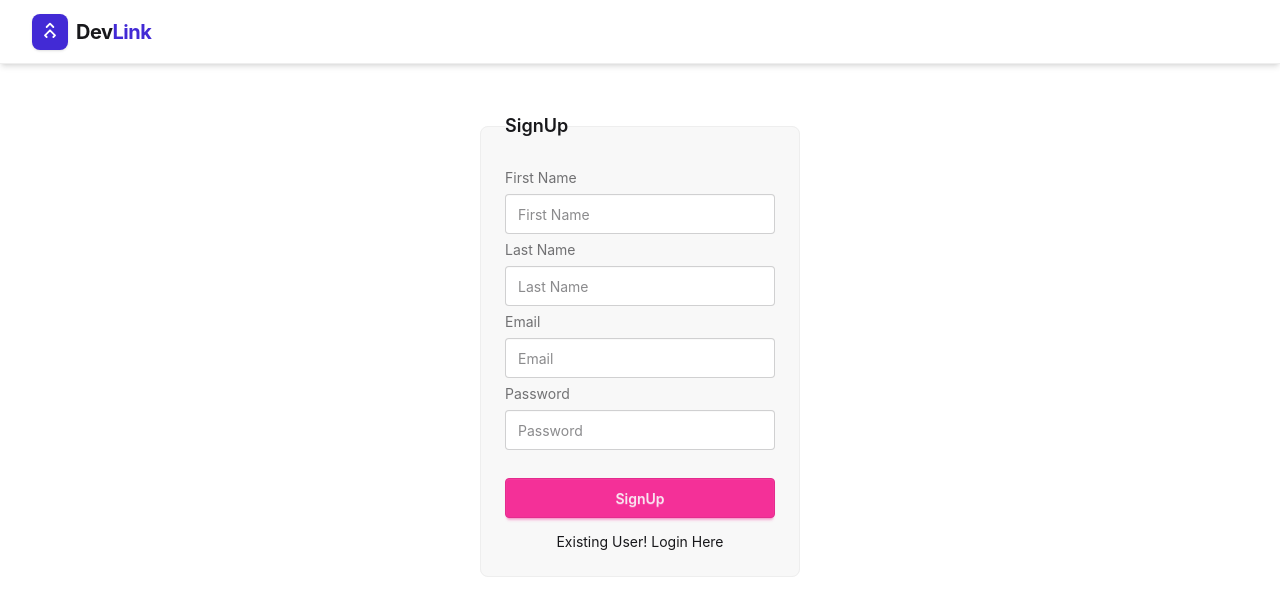
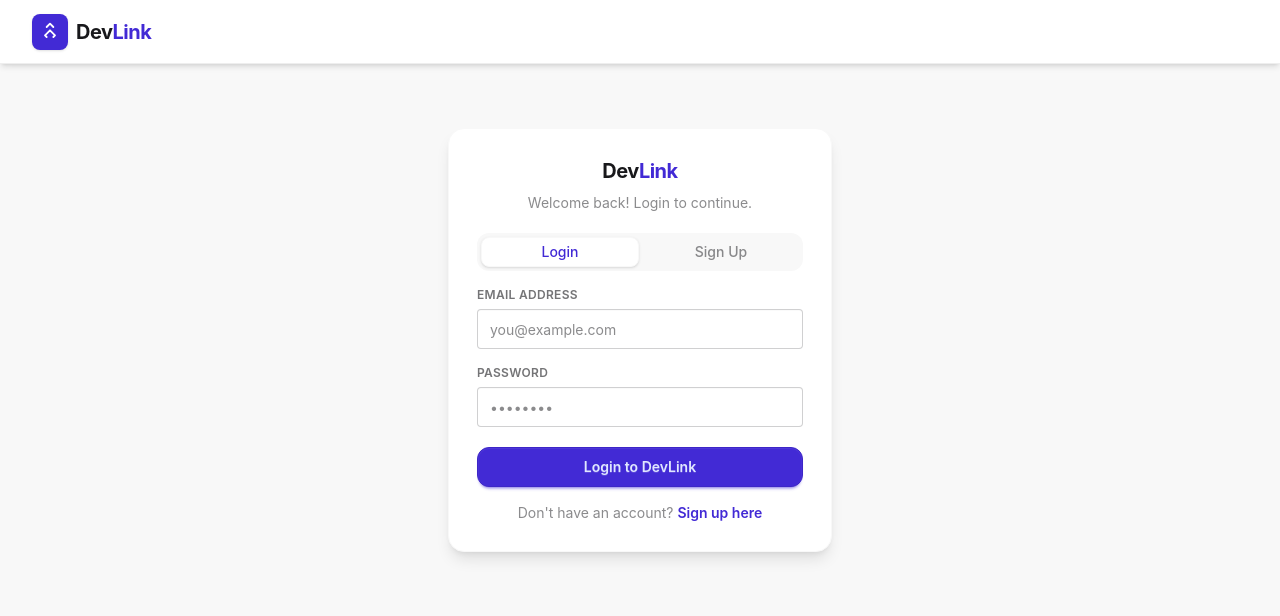
Before and after one commit to Saloni-Shukla78/DevLink, a React (Vite) app in the folder frontend/: page /login in a window 1280 px wide. Shown: the top 616 px of the page. Built offline with nearby package versions, Linux system fonts and the light colour scheme; no server answers.

Commit message:
improve the login ui

```diff
--- a/frontend/src/components/Login.jsx
+++ b/frontend/src/components/Login.jsx
@@ -2,7 +2,7 @@ import { useState } from "react";
 import axios from "axios";
 import { useDispatch } from "react-redux";
 import { addUser } from "../utils/userSlice";
-import { useNavigate } from "react-router-dom";
+import { useNavigate,Link } from "react-router-dom";
 import { Base_url } from "../utils/constants";
 
 const Login = () => {
@@ -10,12 +10,17 @@ const Login = () => {
   const [lastName, setLastName] = useState("");
   const [email, setEmail] = useState("");
   const [password, setPassword] = useState("");
-  const [isLogin, setIsLogin] = useState(false);
+  const [isLogin, setIsLogin] = useState(true);
   const [error, setError] = useState("");
+  const [loading, setLoading] = useState(false);
   const dispatch = useDispatch();
   const navigate = useNavigate();
+
   const handleLogin = async () => {
     try {
+      setLoading(true);
+      setError("");
+
       const res = await axios.post(
         Base_url + "/login",
         {
@@ -29,10 +34,15 @@ const Login = () => {
     } catch (err) {
       setError(err?.response?.data || "Something went wrong!");
     }
+    finally {
+      setLoading(false);
+    }
   };
 
   const handleSignup = async () => {
     try {
+      setLoading(true);
+      setError("");
       const res = await axios.post(
         Base_url + "/signup",
         {
@@ -47,71 +57,162 @@ const Login = () => {
       navigate("/profile");
     } catch (err) {
       setError(err?.response?.data || "Something went wrong!");
+    }finally {
+      setLoading(false);
     }
   };
 
   return (
-    <div className="flex justify-center my-10">
-      <fieldset className="fieldset bg-base-200 border-base-300 rounded-box w-xs border p-6">
-        <legend className="fieldset-legend text-lg">
-          {isLogin ? "Login" : "SignUp"}
-        </legend>
+     <div className="flex justify-center items-start pt-16 px-4 bg-base-200 min-h-[calc(100vh-60px)]">
 
+      {/* Card — max-w-sm keeps it narrow and form-like */}
+      <div className="bg-base-100 rounded-2xl border border-base-200 shadow-lg w-full max-w-sm p-7">
+
+        {/* Logo + branding at top of card */}
+        <div className="flex flex-col items-center gap-2 mb-5">
+          <Link to="/login" className="flex flex-col items-center gap-2 group">
+            {/* <div className="w-12 h-12 rounded-2xl bg-primary flex items-center justify-center shadow-sm">
+              <svg width="24" height="24" viewBox="0 0 24 24" fill="none"
+                stroke="white" strokeWidth="2.2" strokeLinecap="round" strokeLinejoin="round">
+                <path d="M16 18l2-2-6-6-6 6 2 2" />
+                <path d="M8 6l4-4 4 4" />
+              </svg>
+            </div> */}
+            <span className="text-xl font-bold tracking-tight text-base-content group-hover:text-primary transition-colors">
+              Dev<span className="text-primary">Link</span>
+            </span>
+          </Link>
+          <p className="text-sm text-base-content/50 text-center">
+            {isLogin ? "Welcome back! Login to continue." : "Join thousands of developers."}
+          </p>
+        </div>
+
+        {/* Login / Sign Up tab switcher */}
+        {/* p-1 bg-base-200 rounded-xl → pill container */}
+        <div className="flex bg-base-200 rounded-xl p-1 mb-4 gap-1">
+          <button
+            onClick={() => { setIsLogin(true); setError(""); }}
+            className={`flex-1 py-1 text-sm font-medium rounded-lg transition-all duration-200 ${
+              isLogin
+                ? "bg-base-100 text-primary shadow-sm border border-base-200"
+                : "text-base-content/50 hover:text-base-content"
+            }`}
+          >
+            Login
+          </button>
+          <button
+            onClick={() => { setIsLogin(false); setError(""); }}
+            className={`flex-1 py-1 text-sm font-medium rounded-lg transition-all duration-200 ${
+              !isLogin
+                ? "bg-base-100 text-primary shadow-sm border border-base-200"
+                : "text-base-content/50 hover:text-base-content"
+            }`}
+          >
+            Sign Up
+          </button>
+        </div>
+
+        {/* Form fields */}
+        <div className="flex flex-col gap-4">
+
+          {/* Sign up only fields */}
           {!isLogin && (
-          <>
-            <label className="label text-sm">First Name</label>
+            <div className="flex gap-3">
+              <div className="flex-1">
+                <label className="block text-xs font-semibold text-base-content/60 mb-1.5 uppercase tracking-wide">
+                  First Name
+                </label>
                 <input
                   type="text"
                   value={firstName}
-              name="firstName"
-              className="input focus:outline-none focus:ring-0"
-              placeholder="First Name"
+                  placeholder="Rahul"
                   onChange={(e) => setFirstName(e.target.value)}
+                  className="input input-bordered w-full focus:outline-none focus:ring-2 focus:ring-primary focus:border-transparent text-sm"
                 />
-
-            <label className="label text-sm">Last Name</label>
+              </div>
+              <div className="flex-1">
+                <label className="block text-xs font-semibold text-base-content/60 mb-1.5 uppercase tracking-wide">
+                  Last Name
+                </label>
                 <input
-              type="lastName"
+                  type="text"
                   value={lastName}
-              name="lastName"
-              className="input focus:outline-none focus:ring-0"
-              placeholder="Last Name"
+                  placeholder="Kumar"
                   onChange={(e) => setLastName(e.target.value)}
+                  className="input input-bordered w-full focus:outline-none focus:ring-2 focus:ring-primary focus:border-transparent text-sm"
                 />
-          </>
+              </div>
+            </div>
           )}
 
-        <label className="label text-sm">Email</label>
+          <div>
+            <label className="block text-xs font-semibold text-base-content/60 mb-1.5 uppercase tracking-wide">
+              Email address
+            </label>
             <input
               type="email"
               value={email}
-          name="email"
-          className="input focus:outline-none focus:ring-0"
-          placeholder="Email"
+              placeholder="you@example.com"
               onChange={(e) => setEmail(e.target.value)}
+              className="input input-bordered w-full focus:outline-none focus:ring-2 focus:ring-primary focus:border-transparent text-sm"
             />
+          </div>
 
-        <label className="label text-sm">Password</label>
+          <div>
+            <div className="flex items-center justify-between mb-1.5">
+              <label className="block text-xs font-semibold text-base-content/60 uppercase tracking-wide">
+                Password
+              </label>
+              {/* {isLogin && (
+                <span className="text-xs text-primary cursor-pointer hover:underline">
+                  Forgot password?
+                </span>
+              )} */}
+            </div>
             <input
               type="password"
               value={password}
-          name="password"
-          className="input focus:outline-none focus:ring-0"
-          placeholder="Password"
+              placeholder="••••••••"
               onChange={(e) => setPassword(e.target.value)}
+              className="input input-bordered w-full focus:outline-none focus:ring-2 focus:ring-primary focus:border-transparent text-sm"
             />
-        <p className="text-red-500">{error}</p>
+          </div>
 
-        <button className="btn btn-secondary mt-4" onClick={isLogin?handleLogin:handleSignup}>
-          {isLogin ? "Login" : "SignUp"}
+          {/* Error message */}
+          {error && (
+            <div className="alert alert-error py-2 text-sm">
+              <span>{error}</span>
+            </div>
+          )}
+
+          {/* Submit button */}
+          <button
+            onClick={isLogin ? handleLogin : handleSignup}
+            disabled={loading}
+            className="btn btn-primary w-full rounded-xl text-sm font-semibold mt-1 disabled:opacity-60"
+          >
+            {loading ? (
+              <span className="flex items-center gap-2">
+                <span className="loading loading-spinner loading-sm" />
+                {isLogin ? "Logging in..." : "Creating account..."}
+              </span>
+            ) : (
+              isLogin ? "Login to DevLink" : "Create Account"
+            )}
           </button>
-        <p
-          className="text-center mt-2 cursor-pointer text-sm"
-          onClick={() => setIsLogin((value) => !value)}
+        </div>
+
+        {/* Bottom toggle text */}
+        <p className="text-center text-sm text-base-content/50 mt-4">
+          {isLogin ? "Don't have an account?" : "Already have an account?"}{" "}
+          <span
+            onClick={() => { setIsLogin((v) => !v); setError(""); }}
+            className="text-primary font-semibold cursor-pointer hover:underline"
           >
-          {isLogin ? "New User! SignUp Here" : "Existing User! Login Here"}
+            {isLogin ? "Sign up here" : "Login here"}
+          </span>
         </p>
-      </fieldset>
+      </div>
     </div>
   );
 };
```
Lines whose indentation alone changed are shown as unchanged.
